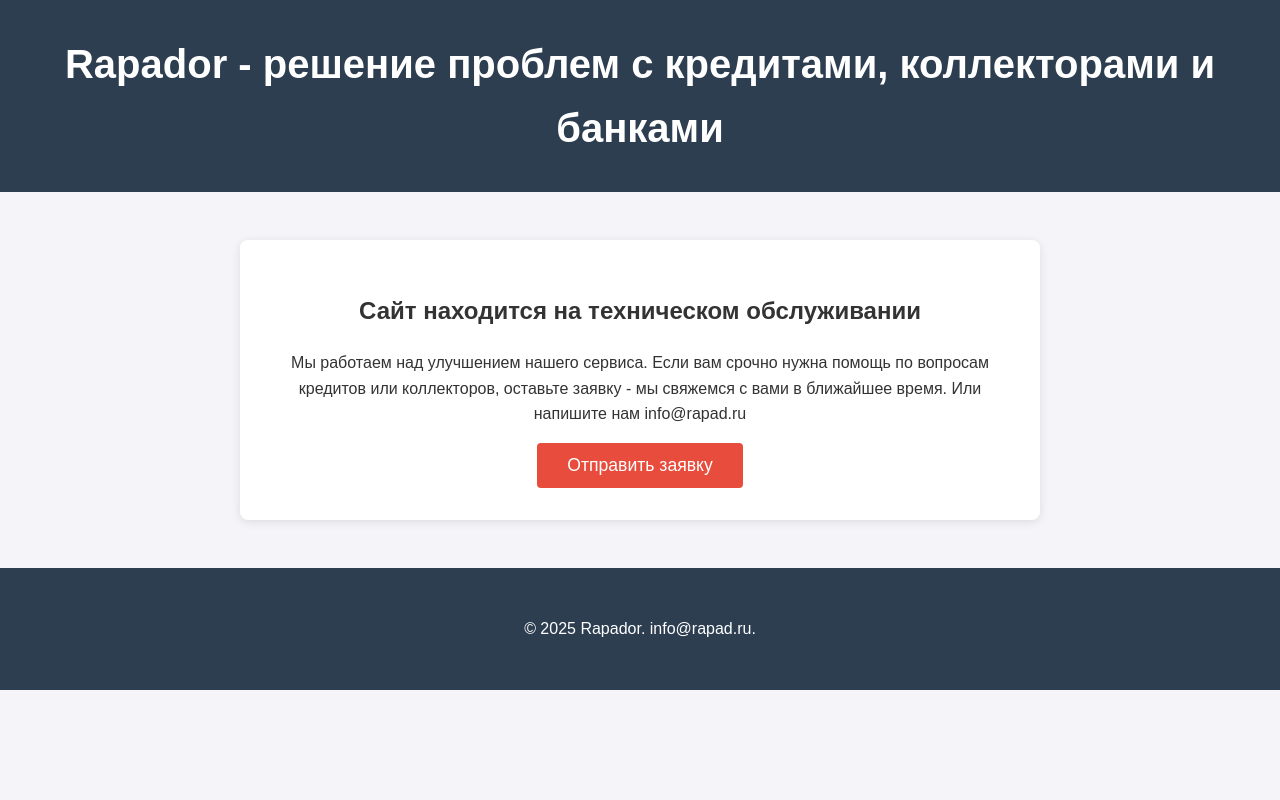
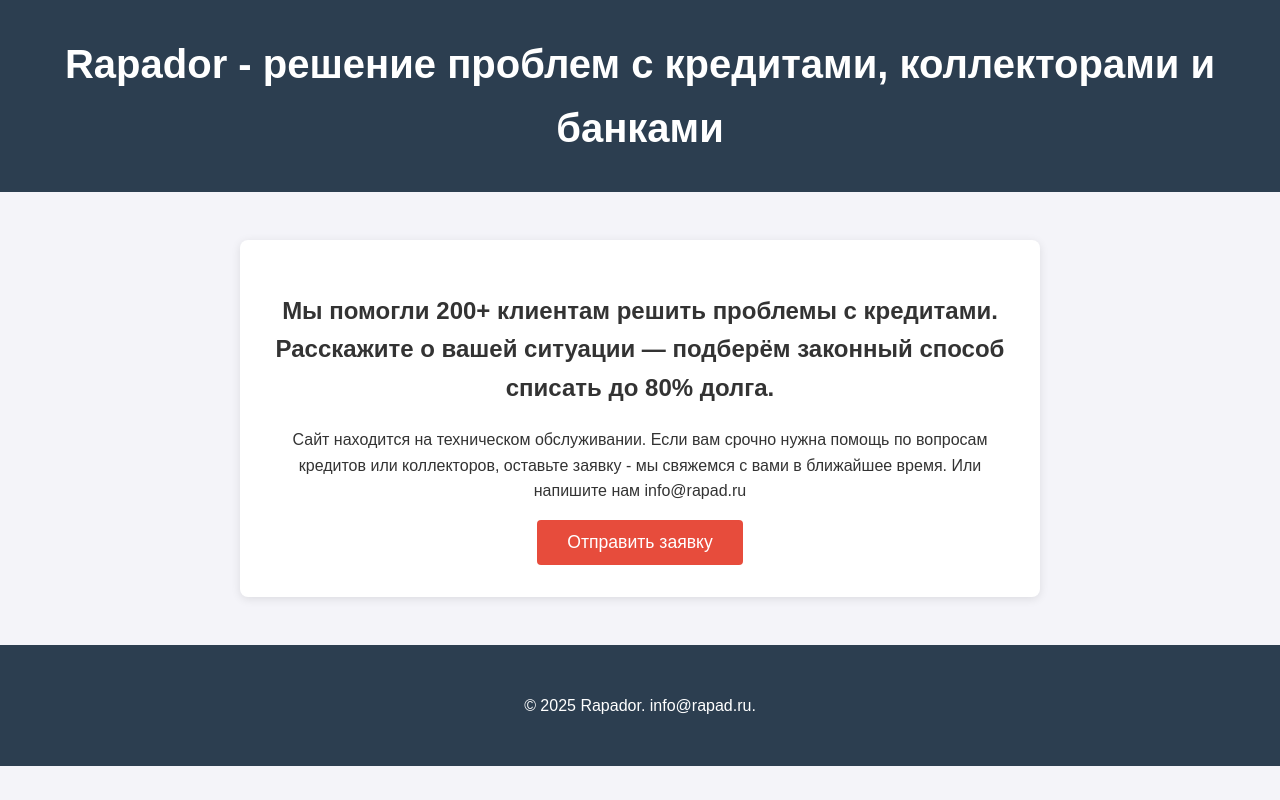
Before and after one commit to Djipers/rapador, a plain HTML site: page index.html in a window 1280 px wide. Drawn offline with Linux system fonts and the light colour scheme.

Commit message:
Описание правок

```diff
--- a/index.html
+++ b/index.html
@@ -6,7 +6,7 @@
     <!-- Основные SEO-метаданные -->
     <title>Rapador - решение проблем с кредитами, коллекторами и банками</title>
     <meta name="description" content="Профессиональная помощь с проблемными кредитами и коллекторами. Законное списание долгов через реструктуризацию и банкротство. Бесплатная консультация.">
-    <meta name="keywords" content="списание долгов, помощь с кредитами, коллекторы, реструктуризация кредита, банкротство физических лиц, выиграть суд с банком">
+    <meta name="keywords" content="rapad, rapad.ru, rapador, рапад, рапад.ру, рапад.ru, рападор, олегбор, olegbor.ru, списание долгов, помощь с кредитами, коллекторы, реструктуризация кредита, банкротство физических лиц, выиграть суд с банком">
 
     <!-- Каноническая ссылка -->
     <link rel="canonical" href="https://rapad.ru/">
@@ -175,8 +175,8 @@
 
     <div class="main-content">
         <div class="notice">
-            <h2>Сайт находится на техническом обслуживании</h2>
-            <p>Мы работаем над улучшением нашего сервиса. Если вам срочно нужна помощь по вопросам кредитов или коллекторов, оставьте заявку - мы свяжемся с вами в ближайшее время. Или напишите нам info@rapad.ru</p>
+            <h2>Мы помогли 200+ клиентам решить проблемы с кредитами. Расскажите о вашей ситуации — подберём законный способ списать до 80% долга.</h2>
+            <p>Сайт находится на техническом обслуживании. Если вам срочно нужна помощь по вопросам кредитов или коллекторов, оставьте заявку - мы свяжемся с вами в ближайшее время. Или напишите нам info@rapad.ru</p>
 
             <button class="cta-button" id="open-modal">Отправить заявку</button>
         </div>
```
